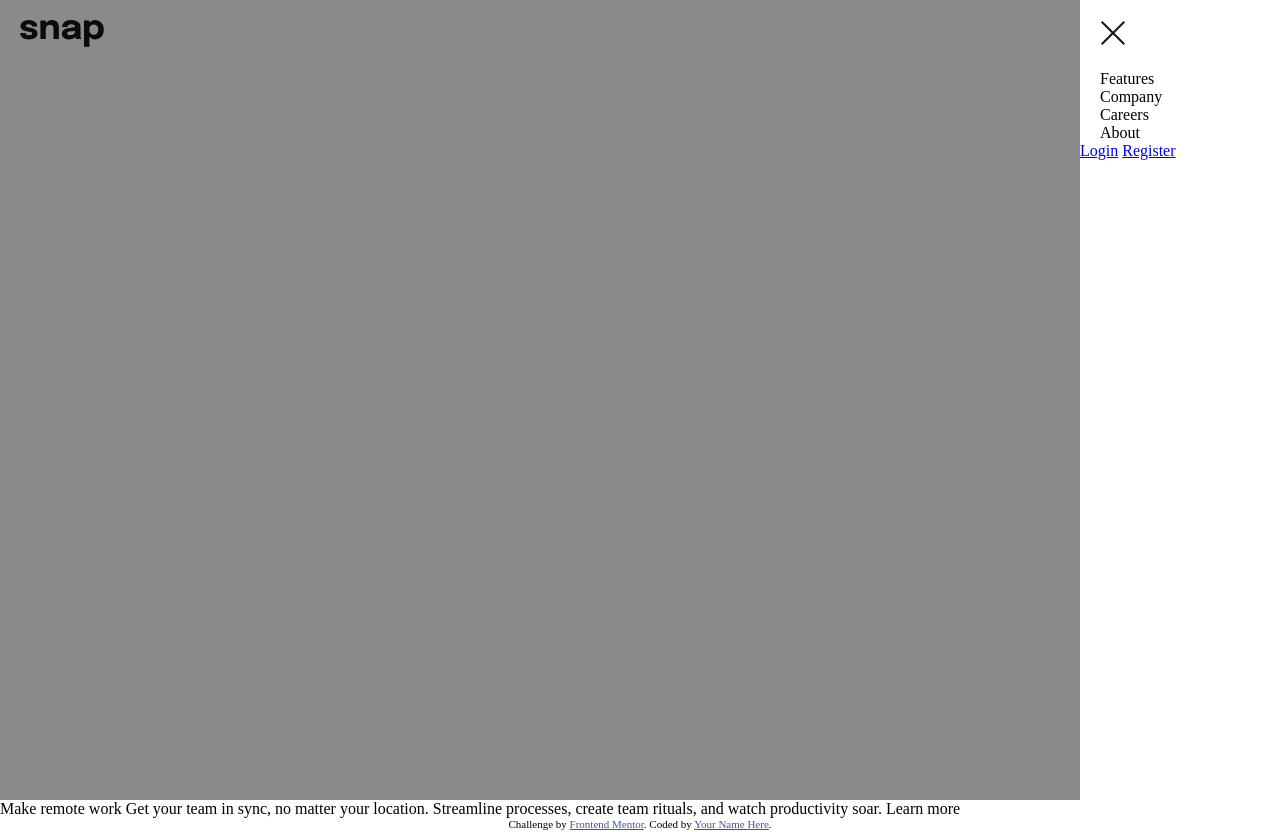
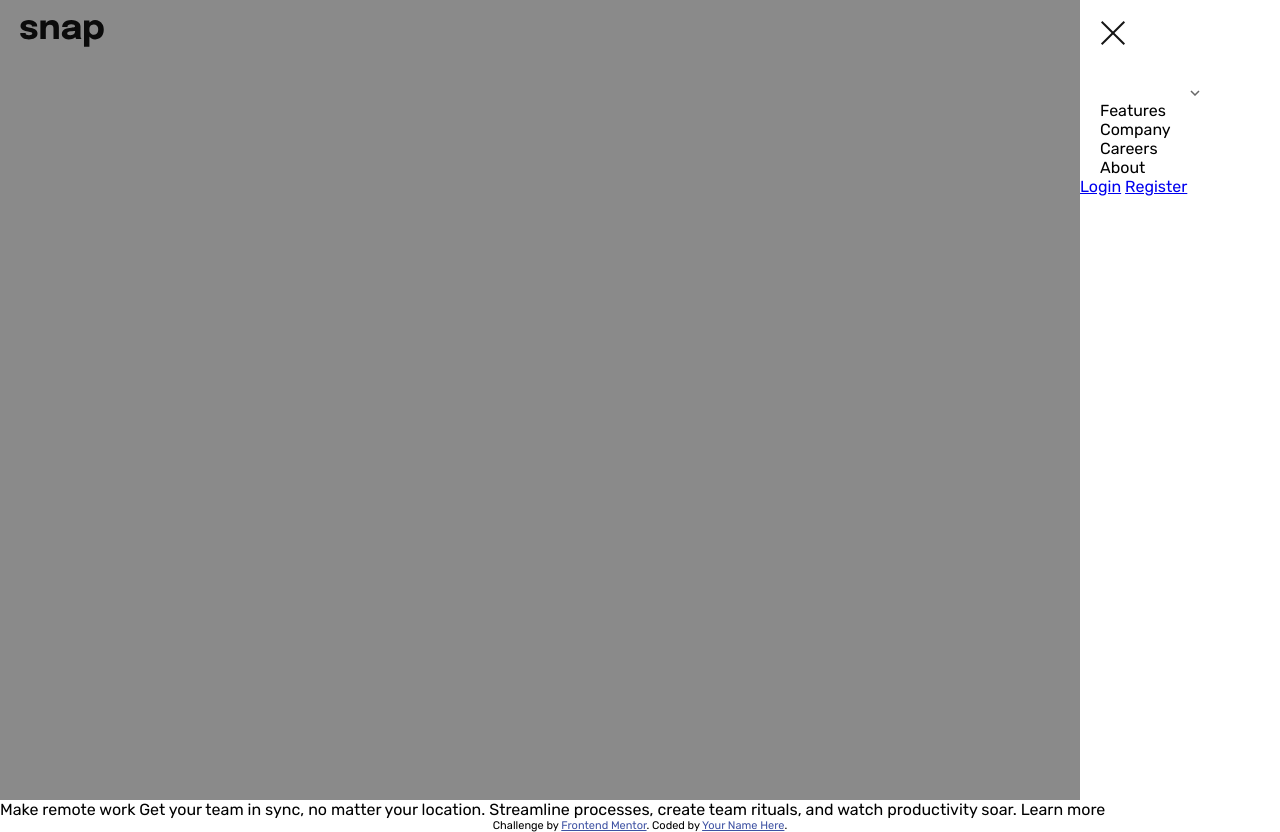
Before and after one commit to DanielScharp/intro-section-with-dropdown-navigation-main, a plain HTML site: page index.html in a window 1280 px wide. Drawn offline with nearby package versions, Linux system fonts and the light colour scheme.

Commit message:
Update index.html

```diff
--- a/index.html
+++ b/index.html
@@ -10,6 +10,7 @@
 
   <!-- Feel free to remove these styles or customise in your own stylesheet 👍 -->
   <style>
+    @import url('https://fonts.googleapis.com/css2?family=Rubik:ital,wght@0,300;0,400;0,500;1,300;1,400;1,500&display=swap');
     .attribution { font-size: 11px; text-align: center; }
     .attribution a { color: hsl(228, 45%, 44%); }
 
@@ -17,6 +18,7 @@
       padding: 0;
       margin: 0;
       box-sizing: border-box;
+      font-family: 'Rubik', sans-serif;
     }
 
     .navbar {
@@ -69,7 +71,7 @@
     <div class="navbar-content navbar-content-hide">
       <img class="navbar-close" src="./images/icon-close-menu.svg" alt="">
       <ul class="nav-items">
-        <li>Features</li>
+        <li>Features <img src="./images/icon-arrow-down.svg" alt=""></li>
         <li>Company</li>
         <li>Careers</li>
         <li>About</li>
```
